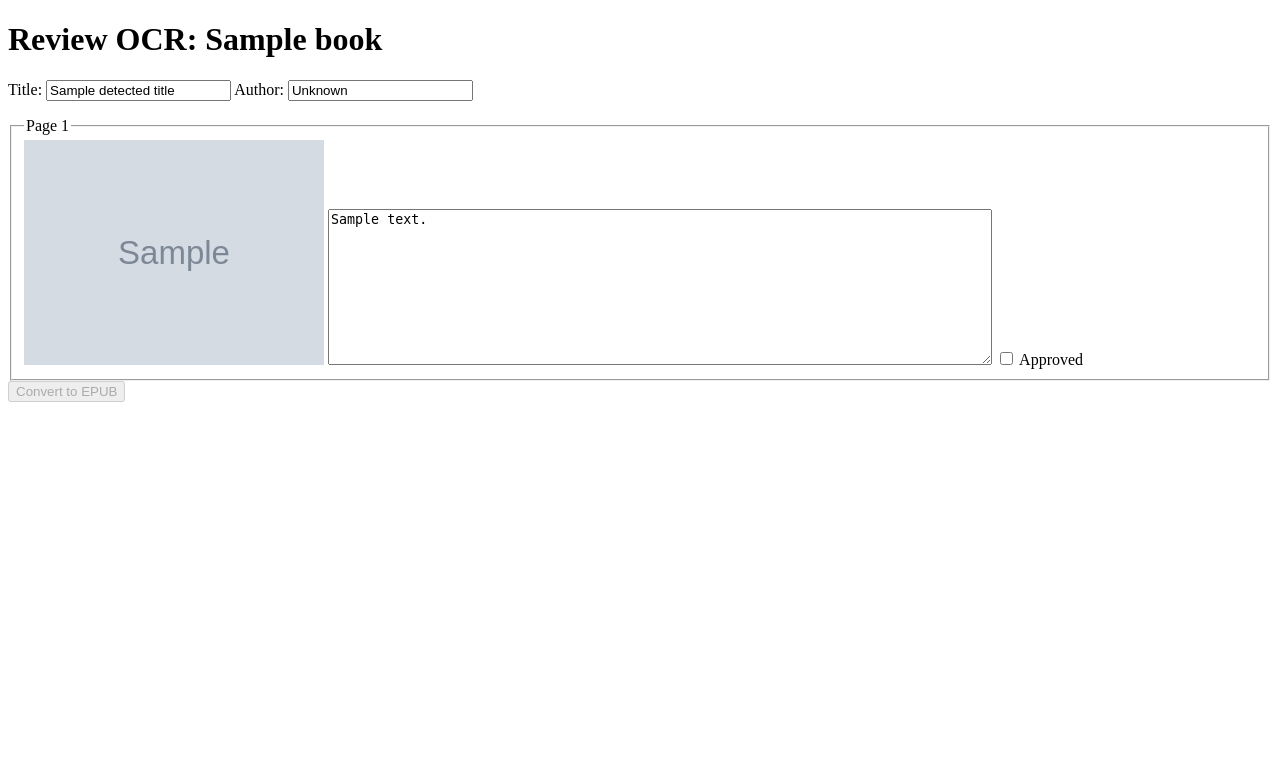
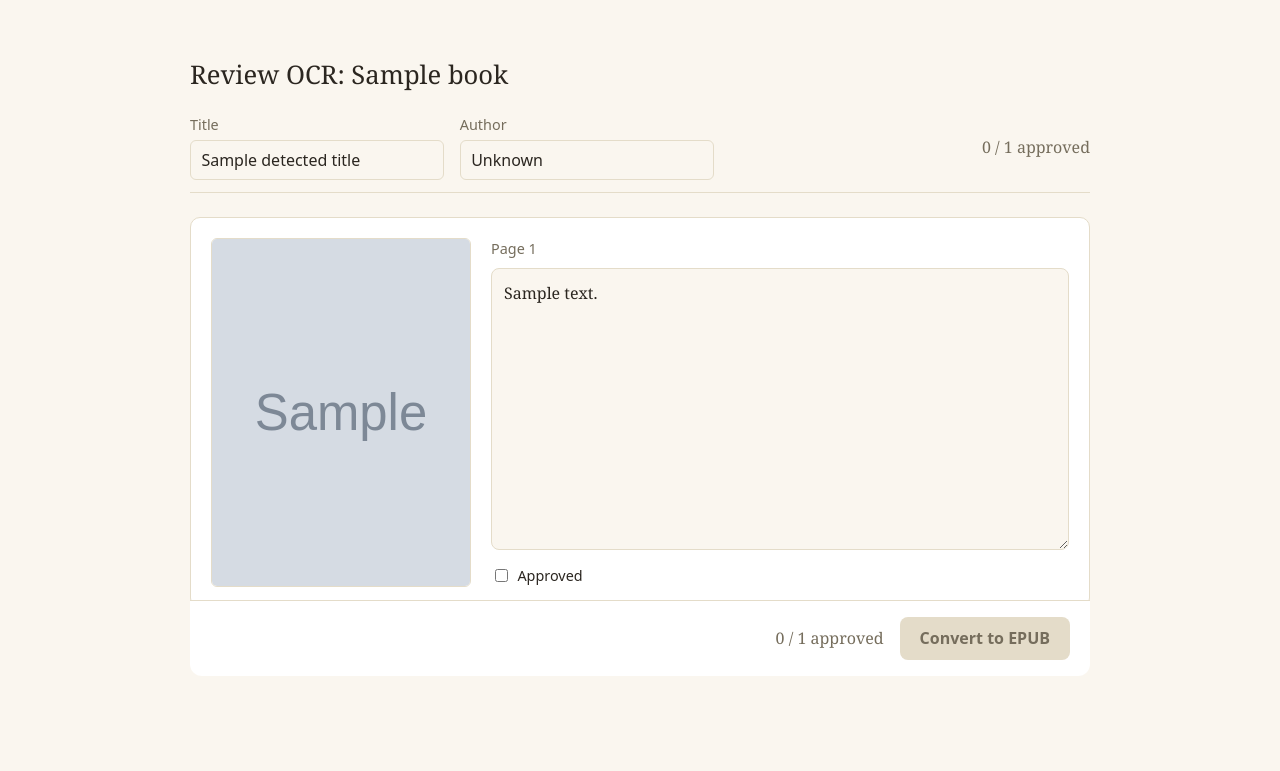
Before and after one commit to 00kingdragon00/ScanPdf2ebook, a Flask app: template templates/review.html in a window 1280 px wide. Shown: the top 771 px of the page. Run offline with Flask 3, Linux system fonts and the light colour scheme; the template is opened without the code that fills it: most values are stand-ins (such as "Sample title", 1, 10 or a date in 2020); grey boxes marked "Sample" are stand-in pictures.

Commit message:
Add warm reading-app style with auto dark mode to the web UI

```diff
--- /dev/null
+++ b/static/style.css
@@ -0,0 +1,293 @@
+:root {
+  --bg: #faf6ef;
+  --surface: #ffffff;
+  --border: #e4dcc9;
+  --text: #2b2620;
+  --text-muted: #756d5c;
+  --accent: #a8562f;
+  --accent-contrast: #ffffff;
+  --success: #3d7a4d;
+  --success-bg: #ecf5ee;
+  --warning: #b3451f;
+  --warning-bg: #fbeee8;
+  --serif: Georgia, "Iowan Old Style", "Palatino Linotype", serif;
+  --sans: system-ui, -apple-system, "Segoe UI", sans-serif;
+}
+
+@media (prefers-color-scheme: dark) {
+  :root {
+    --bg: #201d18;
+    --surface: #2a251f;
+    --border: #423b30;
+    --text: #ece6da;
+    --text-muted: #a89d8a;
+    --accent: #d97c4f;
+    --accent-contrast: #201d18;
+    --success: #7fbf8f;
+    --success-bg: #26332a;
+    --warning: #e08a63;
+    --warning-bg: #3a2a24;
+  }
+}
+
+* {
+  box-sizing: border-box;
+}
+
+body {
+  margin: 0;
+  padding: 2.5rem 1.25rem 6rem;
+  background: var(--bg);
+  color: var(--text);
+  font-family: var(--sans);
+  line-height: 1.5;
+}
+
+.page {
+  max-width: 900px;
+  margin: 0 auto;
+}
+
+.card {
+  background: var(--surface);
+  border: 1px solid var(--border);
+  border-radius: 12px;
+  padding: 1.75rem;
+}
+
+h1 {
+  font-family: var(--serif);
+  font-size: 1.6rem;
+  font-weight: normal;
+  margin: 0 0 1.25rem;
+}
+
+label {
+  font-size: 0.9rem;
+  color: var(--text-muted);
+}
+
+input[type="text"] {
+  font-family: var(--sans);
+  font-size: 1rem;
+  padding: 0.5rem 0.65rem;
+  border: 1px solid var(--border);
+  border-radius: 6px;
+  background: var(--bg);
+  color: var(--text);
+}
+
+textarea {
+  width: 100%;
+  font-family: var(--serif);
+  font-size: 1rem;
+  line-height: 1.6;
+  padding: 0.75rem;
+  border: 1px solid var(--border);
+  border-radius: 8px;
+  background: var(--bg);
+  color: var(--text);
+  resize: vertical;
+}
+
+button {
+  font-family: var(--sans);
+  font-size: 1rem;
+  font-weight: 600;
+  padding: 0.65rem 1.25rem;
+  border: none;
+  border-radius: 8px;
+  background: var(--accent);
+  color: var(--accent-contrast);
+  cursor: pointer;
+}
+
+button:disabled {
+  background: var(--border);
+  color: var(--text-muted);
+  cursor: not-allowed;
+}
+
+/* ---------- upload page ---------- */
+
+.dropzone {
+  border: 2px dashed var(--border);
+  border-radius: 10px;
+  padding: 3rem 1.5rem;
+  text-align: center;
+  color: var(--text-muted);
+  transition: border-color 0.15s, background 0.15s;
+}
+
+.dropzone.dragover {
+  border-color: var(--accent);
+  background: var(--success-bg);
+}
+
+.dropzone input[type="file"] {
+  display: block;
+  margin: 0 auto 1rem;
+}
+
+.dropzone .filename {
+  font-family: var(--serif);
+  color: var(--text);
+  margin-top: 0.75rem;
+}
+
+/* ---------- progress page ---------- */
+
+.progress-track {
+  background: var(--border);
+  border-radius: 999px;
+  height: 0.6rem;
+  overflow: hidden;
+  margin: 1rem 0 0.75rem;
+}
+
+.progress-fill {
+  height: 100%;
+  background: var(--accent);
+  width: 0%;
+  transition: width 0.4s ease;
+}
+
+.progress-label {
+  font-family: var(--serif);
+  color: var(--text-muted);
+}
+
+.progress-error {
+  color: var(--warning);
+  font-family: var(--serif);
+}
+
+/* ---------- review page ---------- */
+
+.review-header {
+  position: sticky;
+  top: 0;
+  z-index: 10;
+  background: var(--bg);
+  padding: 1rem 0 0.75rem;
+  border-bottom: 1px solid var(--border);
+  margin-bottom: 1.5rem;
+}
+
+.review-meta {
+  display: flex;
+  gap: 1rem;
+  flex-wrap: wrap;
+  align-items: center;
+}
+
+.review-meta label {
+  display: flex;
+  flex-direction: column;
+  gap: 0.25rem;
+}
+
+.approval-count {
+  font-family: var(--serif);
+  color: var(--text-muted);
+  margin-left: auto;
+}
+
+.page-block {
+  display: flex;
+  gap: 1.25rem;
+  border: 1px solid var(--border);
+  border-radius: 10px;
+  padding: 1.25rem;
+  margin-bottom: 1.25rem;
+  background: var(--surface);
+  transition: background 0.15s, border-color 0.15s;
+}
+
+.page-block.approved {
+  background: var(--success-bg);
+  border-color: var(--success);
+}
+
+.page-block.failed {
+  border-color: var(--warning);
+}
+
+.page-block img {
+  width: 260px;
+  max-width: 40%;
+  height: auto;
+  border-radius: 6px;
+  border: 1px solid var(--border);
+  flex-shrink: 0;
+}
+
+.page-block .page-body {
+  flex: 1;
+  min-width: 0;
+}
+
+.page-heading {
+  display: flex;
+  align-items: baseline;
+  gap: 0.6rem;
+  margin-bottom: 0.5rem;
+  font-family: var(--sans);
+  color: var(--text-muted);
+  font-size: 0.9rem;
+}
+
+.badge-failed {
+  background: var(--warning-bg);
+  color: var(--warning);
+  border-radius: 999px;
+  padding: 0.1rem 0.6rem;
+  font-size: 0.75rem;
+  font-weight: 600;
+}
+
+.approve-label {
+  display: flex;
+  align-items: center;
+  gap: 0.4rem;
+  margin-top: 0.6rem;
+  color: var(--text);
+}
+
+.convert-bar {
+  position: sticky;
+  bottom: 0;
+  display: flex;
+  align-items: center;
+  gap: 1rem;
+  background: var(--surface);
+  border-top: 1px solid var(--border);
+  padding: 1rem 1.25rem;
+  border-radius: 0 0 12px 12px;
+  margin-top: -1.75rem;
+}
+
+@media (max-width: 640px) {
+  .page-block {
+    flex-direction: column;
+  }
+  .page-block img {
+    max-width: 100%;
+    width: 100%;
+  }
+}
+
+/* ---------- done page ---------- */
+
+.success-icon {
+  font-size: 2rem;
+}
+
+code.path {
+  display: inline-block;
+  background: var(--bg);
+  border: 1px solid var(--border);
+  border-radius: 6px;
+  padding: 0.2rem 0.5rem;
+  font-size: 0.9rem;
+}
--- a/templates/review.html
+++ b/templates/review.html
@@ -1,34 +1,64 @@
 <!doctype html>
 <title>Review: {{ book }}</title>
-<h1>Review OCR: {{ book }}</h1>
+<link rel="stylesheet" href="/static/style.css">
+<div class="page">
   <form id="convert-form" action="/convert/{{ book }}" method="post">
     <input type="hidden" name="total" value="{{ pages|length }}">
-  <p>
-    Title: <input type="text" name="title" value="{{ detected_title }}">
-    Author: <input type="text" name="author" value="Unknown">
-  </p>
+
+    <div class="review-header">
+      <h1>Review OCR: {{ book }}</h1>
+      <div class="review-meta">
+        <label>Title
+          <input type="text" name="title" value="{{ detected_title }}">
+        </label>
+        <label>Author
+          <input type="text" name="author" value="Unknown">
+        </label>
+        <span class="approval-count" id="approval-count">0 / {{ pages|length }} approved</span>
+      </div>
+    </div>
 
     {% for page in pages %}
-  <fieldset>
-    <legend>Page {{ page.num }}{% if page.failed %} — OCR FAILED{% endif %}</legend>
-    <img src="/pages/{{ book }}/{{ page.image }}" width="300">
-    <textarea name="text_{{ page.num }}" rows="10" cols="80">{{ page.text }}</textarea>
-    <label>
+    <div class="page-block{% if page.failed %} failed{% endif %}" data-page-block>
+      <img src="/pages/{{ book }}/{{ page.image }}" alt="Page {{ page.num }}">
+      <div class="page-body">
+        <div class="page-heading">
+          <span>Page {{ page.num }}</span>
+          {% if page.failed %}<span class="badge-failed">OCR FAILED</span>{% endif %}
+        </div>
+        <textarea name="text_{{ page.num }}" rows="10">{{ page.text }}</textarea>
+        <label class="approve-label">
           <input type="checkbox" class="approve-box" name="approved_{{ page.num }}">
           Approved
         </label>
-  </fieldset>
+      </div>
+    </div>
     {% endfor %}
 
+    <div class="convert-bar">
+      <span class="approval-count" id="approval-count-bottom">0 / {{ pages|length }} approved</span>
       <button type="submit" id="convert-btn" disabled>Convert to EPUB</button>
+    </div>
   </form>
+</div>
 
 <script>
 const boxes = document.querySelectorAll(".approve-box");
 const btn = document.getElementById("convert-btn");
+const countTop = document.getElementById("approval-count");
+const countBottom = document.getElementById("approval-count-bottom");
+
 function refresh() {
-  btn.disabled = !Array.from(boxes).every(b => b.checked);
+  const approved = Array.from(boxes).filter(b => b.checked).length;
+  const total = boxes.length;
+  countTop.textContent = approved + " / " + total + " approved";
+  countBottom.textContent = approved + " / " + total + " approved";
+  btn.disabled = approved !== total;
 }
-boxes.forEach(b => b.addEventListener("change", refresh));
+
+boxes.forEach(b => b.addEventListener("change", e => {
+  e.target.closest("[data-page-block]").classList.toggle("approved", e.target.checked);
+  refresh();
+}));
 refresh();
 </script>
```
Also changed, not shown: templates/done.html (+9 -3 lines), templates/progress.html (+18 -4 lines), templates/upload.html (+43 -5 lines). Lines whose indentation alone changed are shown as unchanged.
